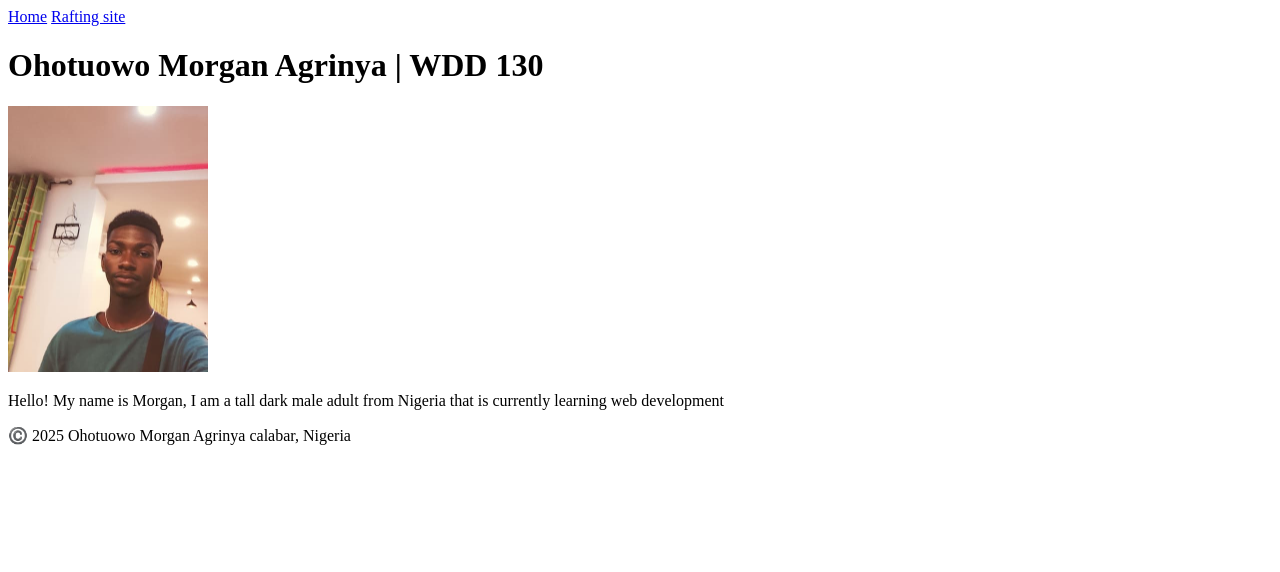
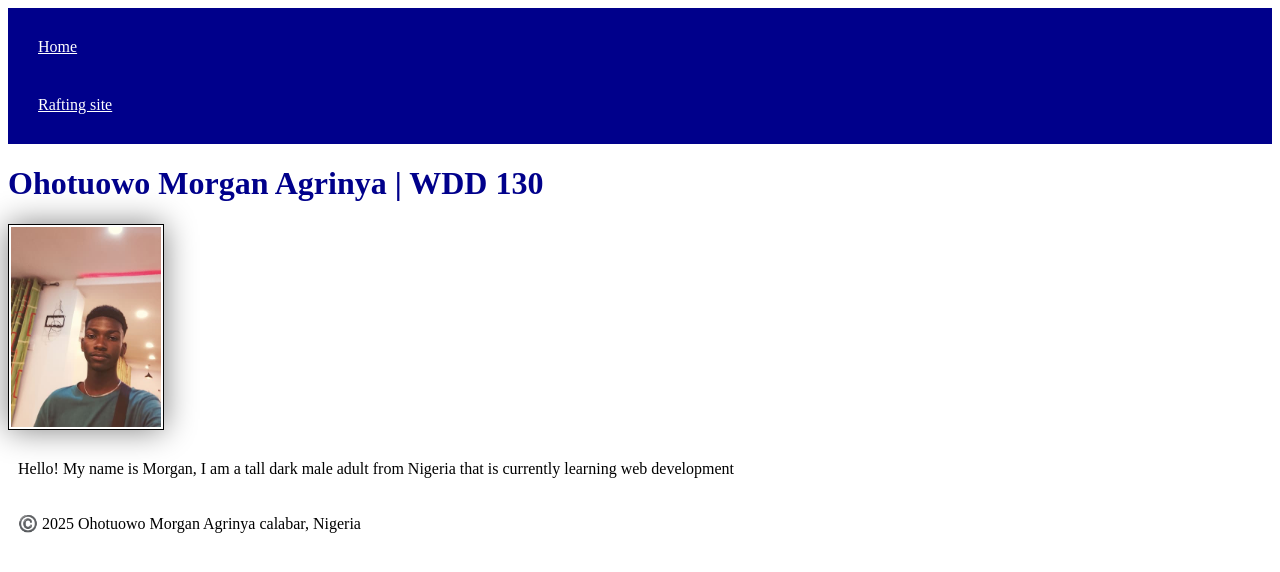
Before and after one commit to ohotuowo-morgan/wdd130, a plain HTML site: page index.html in a window 1280 px wide. Drawn offline with Linux system fonts and the light colour scheme.

Commit message:
style sheet added

```diff
--- a/index.html
+++ b/index.html
@@ -3,6 +3,7 @@
 <head>
     <meta charset="UTF-8">
     <meta name="viewport" content="width=device-width, initial-scale=1.0">
+    <link rel="stylesheet" href="styles/styles.css">
     <title>Ohotuowo Morgan Agrinya | WDD 130</title>
 </head>
 <body>
--- /dev/null
+++ b/styles/styles.css
@@ -0,0 +1,26 @@
+nav{
+    background-color: darkblue;
+    padding: 10px;
+}
+
+nav a{
+    color: white;
+    display: block;
+    padding: 20px;
+}
+
+h1{
+    color: darkblue;
+}
+
+img{
+    width: 150px;
+    height: auto;
+    border: 1px solid black;
+    padding: 2px;
+    box-shadow: 0 0 30px gray;
+}
+
+p{
+    padding: 10px;
+}
```
Also changed, not shown: week02/holygrail.html (+9 -3 lines).
